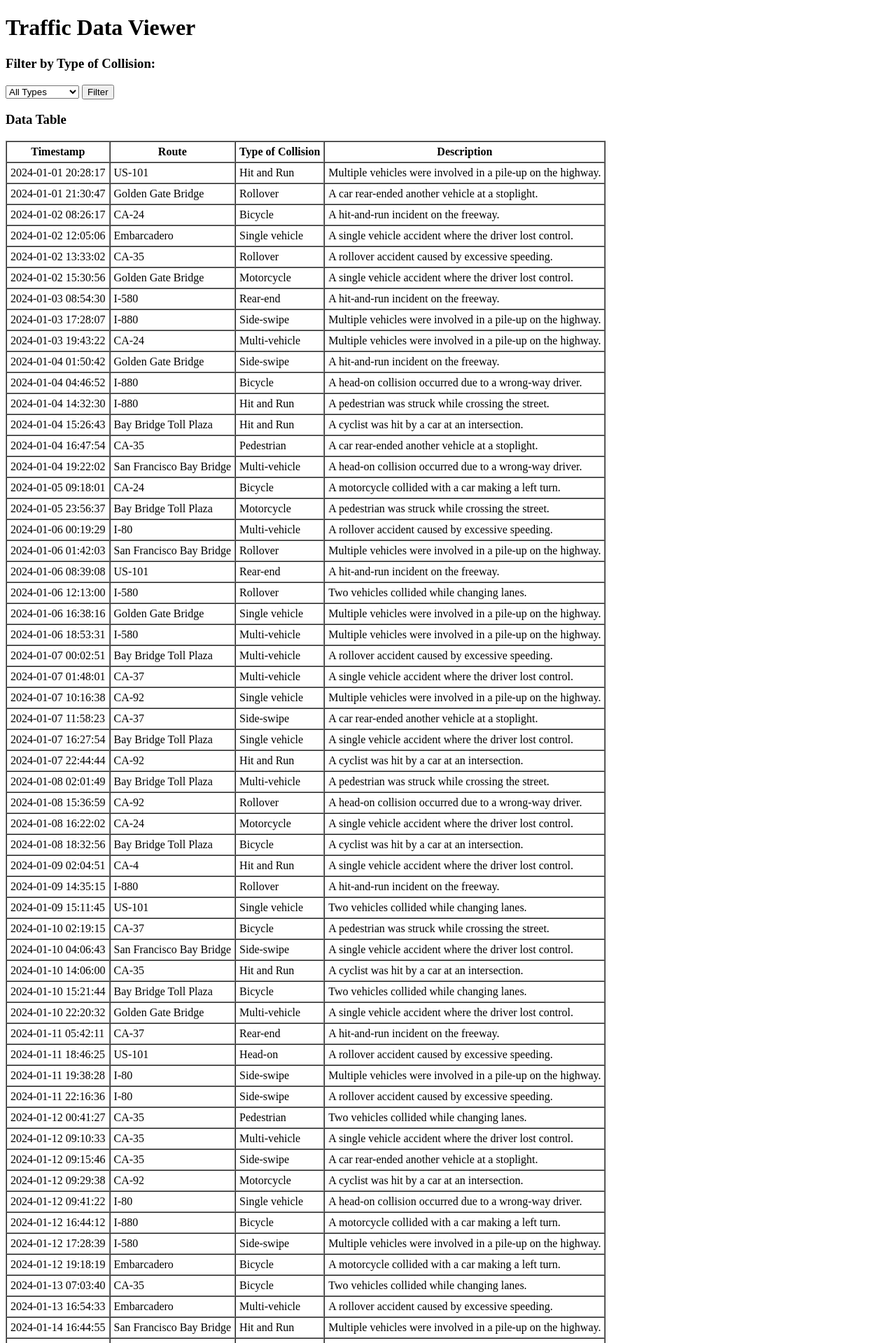
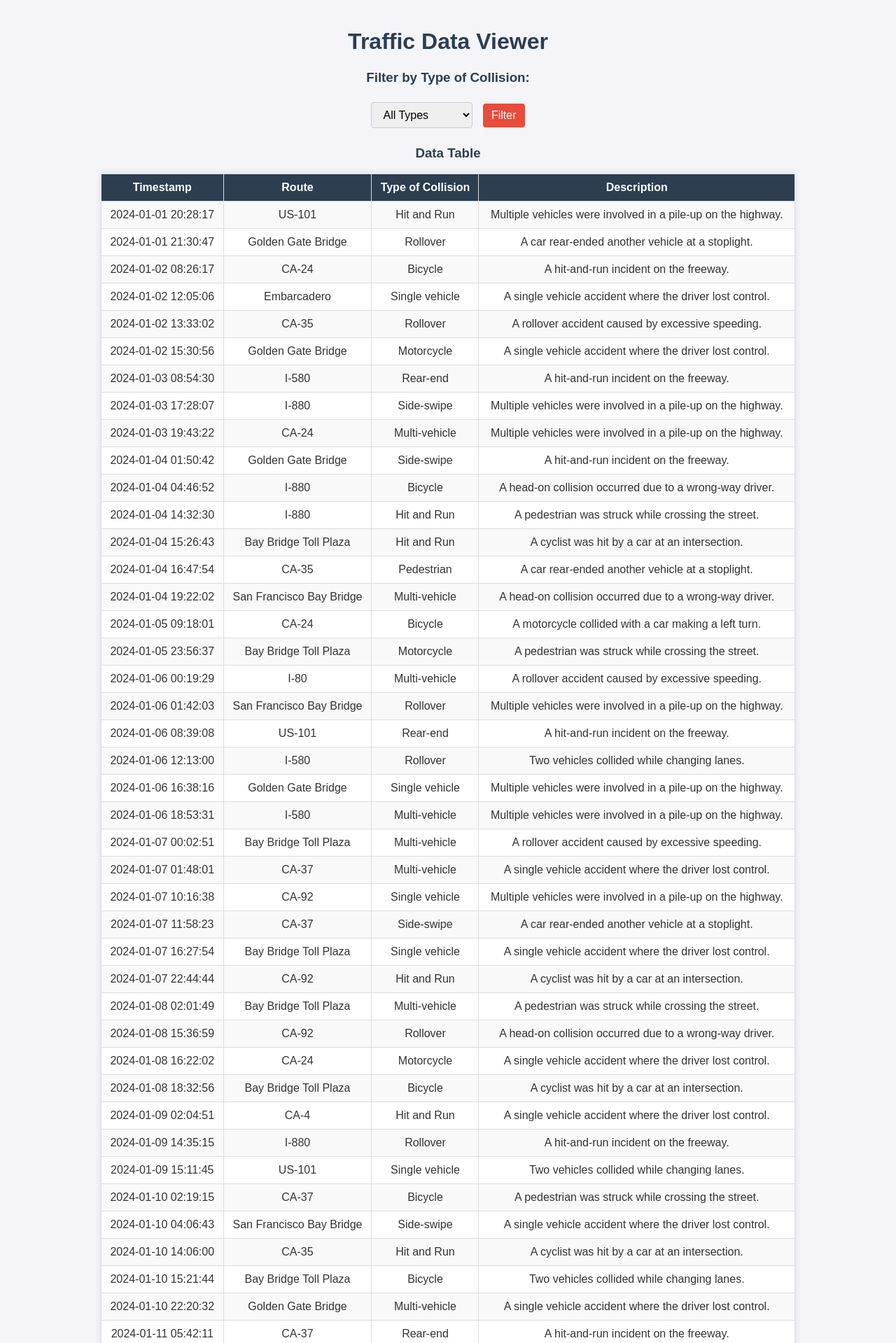
Before and after one commit to knangia04/CitySmart, a Flask app: page /traffic-data in a window 1280 px wide. Shown: the top 1919 px of the page at 70% size. Run offline with Flask 3, Linux system fonts and the light colour scheme; data comes from the database, SQL or seed files in the repository; both versions use the stored data as it was after the commit.

Commit message:
Updates to pollution and traffic data

```diff
--- a/templates/traffic-data.html
+++ b/templates/traffic-data.html
@@ -1,7 +1,66 @@
 <!DOCTYPE html>
 <html>
 <head>
-   <title>Traffic Data</title>
+  <title>Traffic Data Viewer</title>
+  <style>
+    body {
+      font-family: Arial, sans-serif;
+      background-color: #f4f4f9;
+      color: #333;
+      margin: 0;
+      padding: 20px;
+    }
+    h1, h3 {
+      text-align: center;
+      color: #2c3e50;
+    }
+    form {
+      text-align: center;
+      margin-bottom: 20px;
+    }
+    select, button {
+      padding: 8px 12px;
+      font-size: 16px;
+      margin: 5px;
+      border: 1px solid #ccc;
+      border-radius: 4px;
+    }
+    button {
+      background-color: #e74c3c;
+      color: white;
+      border: none;
+      cursor: pointer;
+    }
+    button:hover {
+      background-color: #c0392b;
+    }
+    table {
+      width: 80%;
+      margin: 0 auto;
+      border-collapse: collapse;
+      background-color: white;
+      box-shadow: 0 0 10px rgba(0, 0, 0, 0.1);
+    }
+    th, td {
+      padding: 10px;
+      text-align: center;
+      border: 1px solid #ddd;
+    }
+    th {
+      background-color: #2c3e50;
+      color: white;
+    }
+    tr:nth-child(even) {
+      background-color: #f9f9f9;
+    }
+    tr:hover {
+      background-color: #f1f1f1;
+    }
+    p {
+      text-align: center;
+      font-size: 18px;
+    }
+  </style>
 </head>
 <body>
   <h1>Traffic Data Viewer</h1>
@@ -21,7 +80,7 @@
 
   <h3>Data Table</h3>
   {% if traffic_records %}
-       <table border="1" cellpadding="5" cellspacing="0">
+      <table>
           <tr>
               <th>Timestamp</th>
               <th>Route</th>
```
Also changed, not shown: pollution_routes.py (added, +36 -0 lines), templates/pollution-data.html (+61 -2 lines), instance/database.db, 1 other file. Lines whose indentation alone changed are shown as unchanged.
